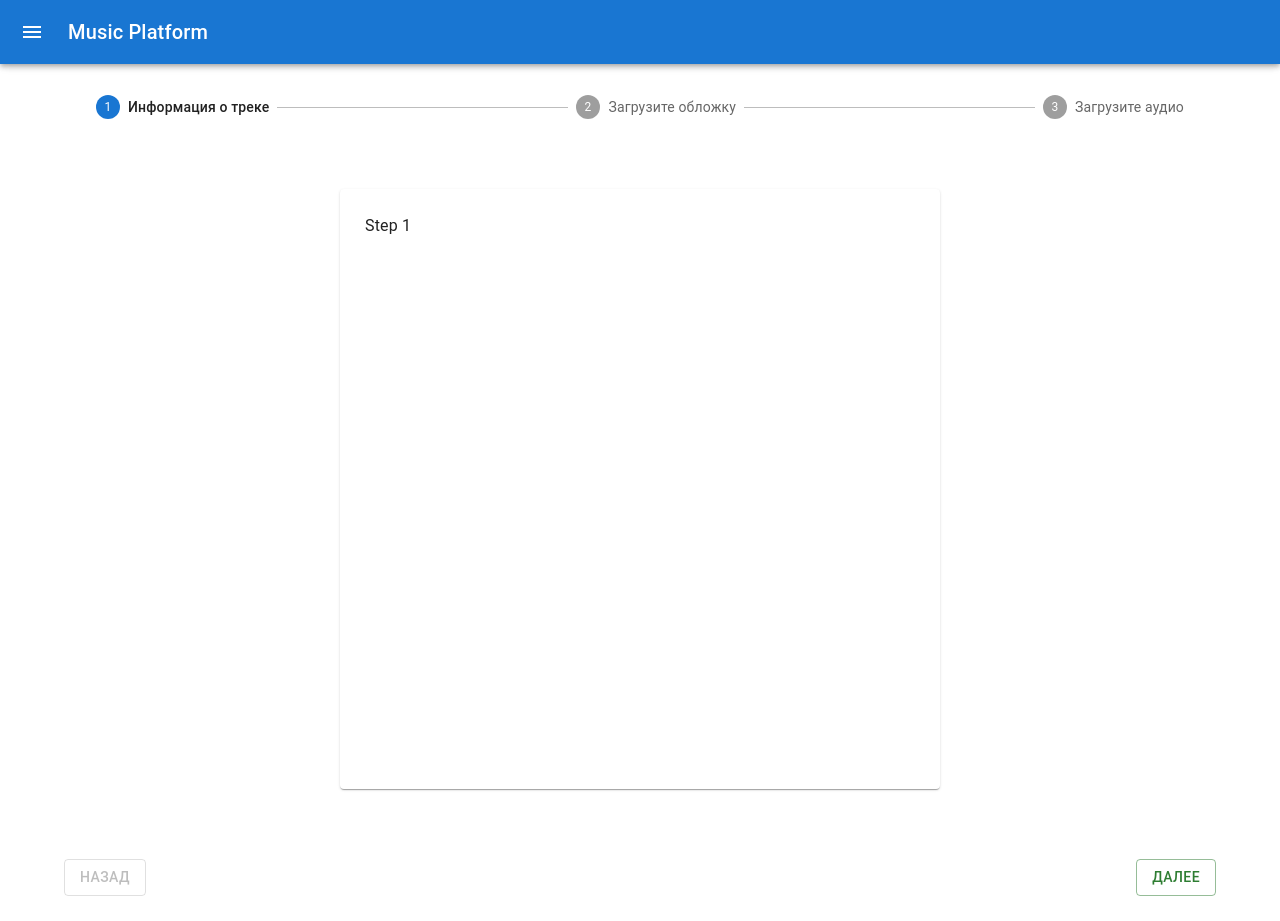
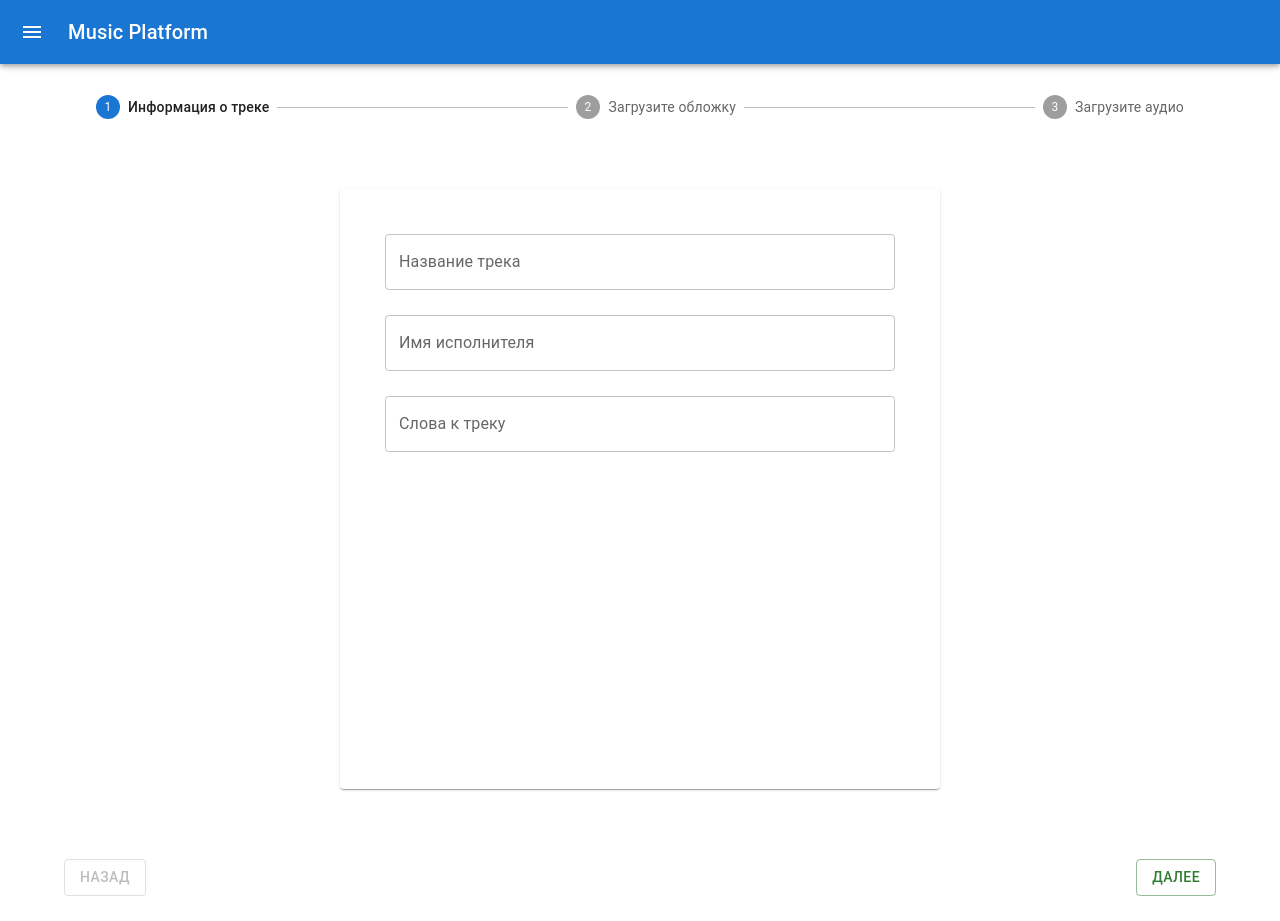
Before and after one commit to AlexandrMers/music-platform, a Next.js app in the folder client/: page /tracks/create in a window 1280 px wide. Built offline with nearby package versions, Linux system fonts and the light colour scheme.

Commit message:
add UploadFile component

```diff
--- /dev/null
+++ b/client/components/FileUpload/index.tsx
@@ -0,0 +1,41 @@
+import React, { FC, useRef } from "react";
+
+import styles from "./style.module.scss";
+
+interface FileUploadPropsInterface {
+  accept?: string;
+  setFile: Function;
+}
+
+const FileUpload: FC<FileUploadPropsInterface> = ({
+  children,
+  accept,
+  setFile,
+}) => {
+  const ref = useRef<HTMLInputElement>(null);
+
+  const handleFile = () => {
+    ref.current.click();
+  };
+
+  const onChange = (e: React.ChangeEvent<HTMLInputElement>) => {
+    const file = e.target.files[0];
+    setFile(file);
+  };
+
+  return (
+    <div className={styles.FileUpload} onClick={handleFile}>
+      <input
+        className={styles.FileUpload__InputFile}
+        type="file"
+        accept={accept}
+        ref={ref}
+        onChange={onChange}
+      />
+
+      {children}
+    </div>
+  );
+};
+
+export default FileUpload;
--- /dev/null
+++ b/client/components/FileUpload/style.module.scss
@@ -0,0 +1,6 @@
+.FileUpload {
+
+  &__InputFile {
+    display: none;
+  }
+}
--- /dev/null
+++ b/client/components/UploadInformationForm/index.tsx
@@ -0,0 +1,29 @@
+import React, { FC } from "react";
+import { Grid, TextField } from "@material-ui/core";
+
+import styles from "./style.module.scss";
+
+interface UploadInformationFormPropsInterface {}
+
+const UploadInformationForm: FC<UploadInformationFormPropsInterface> = ({}) => {
+  return (
+    <form className={styles.UploadInformationForm}>
+      <Grid container direction="column" p="20px">
+        <TextField
+          className={styles.UploadInformationForm__Input}
+          label="Название трека"
+        />
+        <TextField
+          className={styles.UploadInformationForm__Input}
+          label="Имя исполнителя"
+        />
+        <TextField
+          className={styles.UploadInformationForm__Input}
+          label="Слова к треку"
+        />
+      </Grid>
+    </form>
+  );
+};
+
+export default UploadInformationForm;
--- /dev/null
+++ b/client/components/UploadInformationForm/style.module.scss
@@ -0,0 +1,7 @@
+.UploadInformationForm {
+  &__Input {
+    &:not(:last-child) {
+      margin-bottom: 25px;
+    }
+  }
+}
--- a/client/pages/tracks/create.tsx
+++ b/client/pages/tracks/create.tsx
@@ -1,10 +1,12 @@
 import React, { FC, useState } from "react";
-import { Button, Grid } from "@material-ui/core";
+import { Button, Grid, TextField } from "@material-ui/core";
 
 import StepWrapper from "components/StepWrapper";
 import StepsContentViewer from "components/StepsContainerViewer";
 
 import WithNavbarContainer from "containers/WithNavbarContainer";
+import UploadInformationForm from "../../components/UploadInformationForm";
+import FileUpload from "components/FileUpload";
 
 interface CreateTrackPropsInterface {}
 
@@ -16,6 +18,8 @@ export enum STEPS {
 
 const CreateTrack: FC<CreateTrackPropsInterface> = ({}) => {
   const [activeStep, setActiveStep] = useState(0);
+  const [picture, setPicture] = useState(null);
+  const [audio, setAudio] = useState(null);
 
   const handleBack = () => {
     setActiveStep((step) => --step);
@@ -35,15 +39,23 @@ const CreateTrack: FC<CreateTrackPropsInterface> = ({}) => {
           config={[
             {
               condition: activeStep === STEPS.FIRST_STEP,
-              render: () => <div>Step 1</div>,
+              render: () => <UploadInformationForm />,
             },
             {
               condition: activeStep === STEPS.SECOND_STEP,
-              render: () => <div>Step 2</div>,
+              render: () => (
+                <FileUpload setFile={setPicture} accept="image/*">
+                  <Button>Загрузить изображение</Button>
+                </FileUpload>
+              ),
             },
             {
               condition: activeStep === STEPS.THIRD_STEP,
-              render: () => <div>Step 3</div>,
+              render: () => (
+                <FileUpload setFile={setAudio} accept="audio/*">
+                  <Button>Загрузить аудио</Button>
+                </FileUpload>
+              ),
             },
           ]}
         />
```
